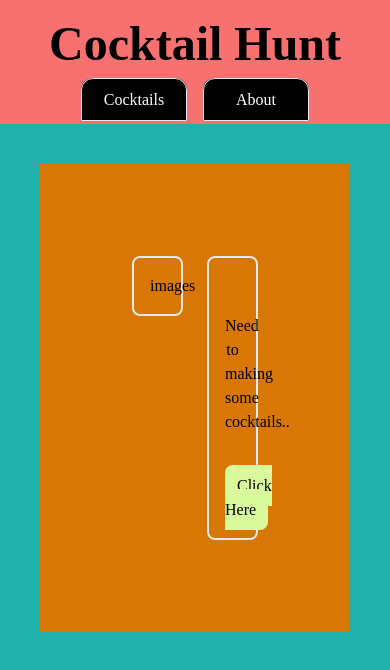
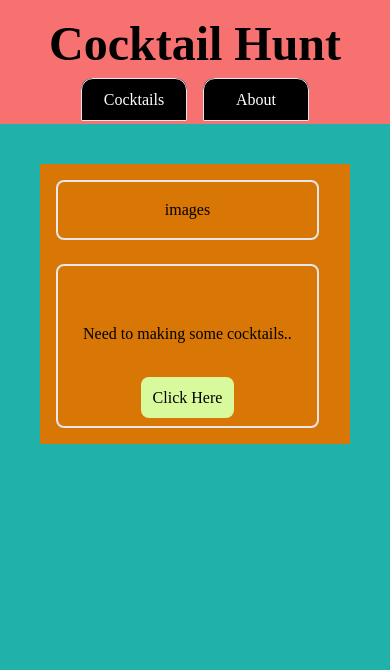
Before and after one commit to pally0091/cocktail-hunt, a React (Create React App) app: page / in a window 390 px wide. Shown: the top 670 px of the page. Built offline with nearby package versions, Linux system fonts and the light colour scheme.

Commit message:
Home page configuring

```diff
--- a/src/Components/Home/Home.js
+++ b/src/Components/Home/Home.js
@@ -3,14 +3,14 @@ import { Link } from 'react-router-dom';
 
 const Home = () => {
     return (
-      <div className="flex lg:flex-row md:flex-row sm:flex-col mi-[320px]:flex-col p-20 bg-amber-600 m-10">
-        <div className="w-1/2 p-3">
+      <div className="flex lg:flex-row md:flex-row sm:flex-col min-[320px]:flex-col lg:p-20 sm:p-2 min-[320px]:p-1 bg-amber-600 m-10">
+        <div className="lg:w-1/2 sm:w-[95%] min-[320px]:w-[95%] p-3">
           <div className="border-2 p-4 rounded-lg">
             {/* <img src={ } alt=''/> */}
             images
           </div>
         </div>
-        <div className="w-1/2 p-3">
+        <div className="lg:w-1/2 sm:w-[95%] min-[320px]:w-[95%] p-3">
           <div className="border-2 p-4 rounded-lg">
             <h3 className="my-10">Need to making some cocktails.. </h3>
             <Link
```
